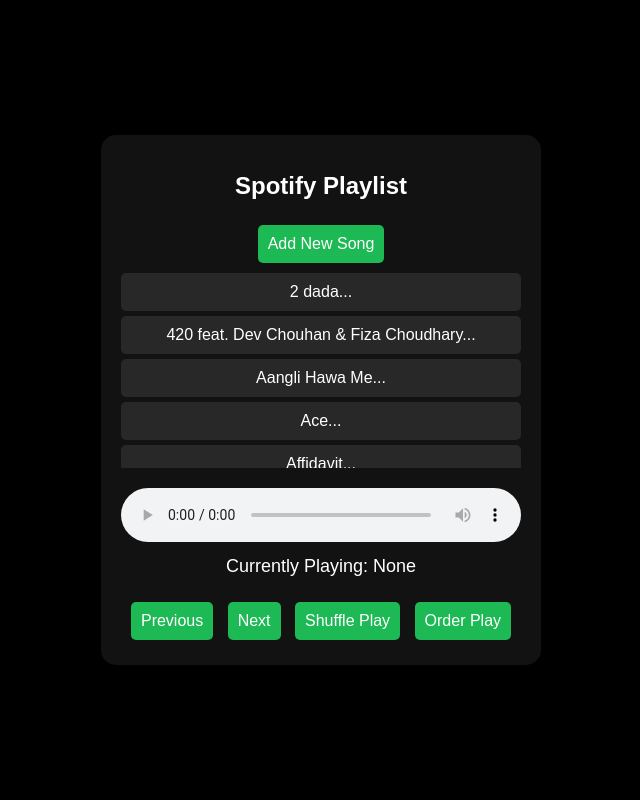
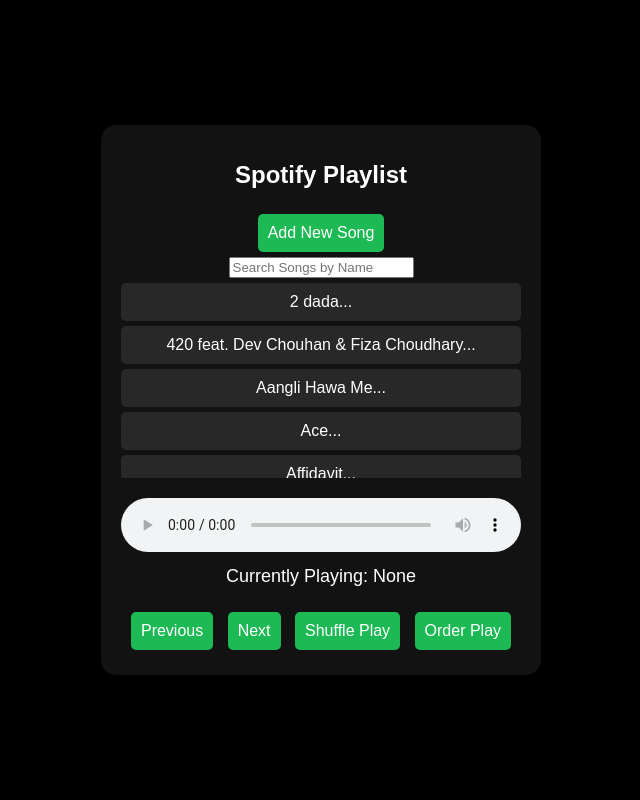
Before and after one commit to namanyadav9/SPOTIFY, a plain HTML site: page SPOTIFY/SPOTIFY/playlist1.html in a window 1280 px wide. Shown: the whole page, without its empty margins (319-959 px from the left). Drawn offline with Linux system fonts and the light colour scheme.

Commit message:
Update playlist1.html

```diff
--- a/SPOTIFY/SPOTIFY/playlist1.html
+++ b/SPOTIFY/SPOTIFY/playlist1.html
@@ -113,12 +113,10 @@
         <button class="button" onclick="showAddSongForm()">Add New Song</button>
 
         <!-- Add Song Form -->
-        <div class="add-song-form" id="add-song-form">
-            <input type="text" id="song-name" placeholder="Song Name">
-            <input type="text" id="song-url" placeholder="Song URL">
-            <button onclick="addSong()">Add Song</button>
-        </div>
-
+        <!-- Search Bar -->
+<div class="search-bar">
+    <input type="text" id="search-song" placeholder="Search Songs by Name" onkeyup="searchSongs()">
+</div>
         <!-- Playlist -->
         <ul class="playlist" id="playlist">
             <!-- Playlist items will be dynamically inserted here -->
```
